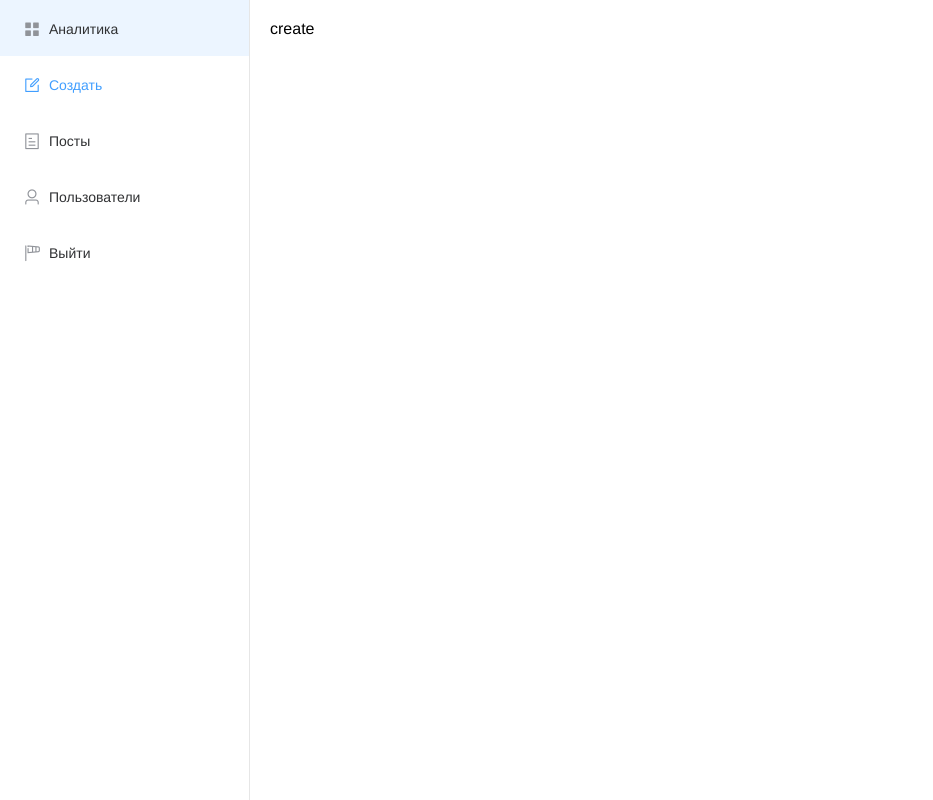
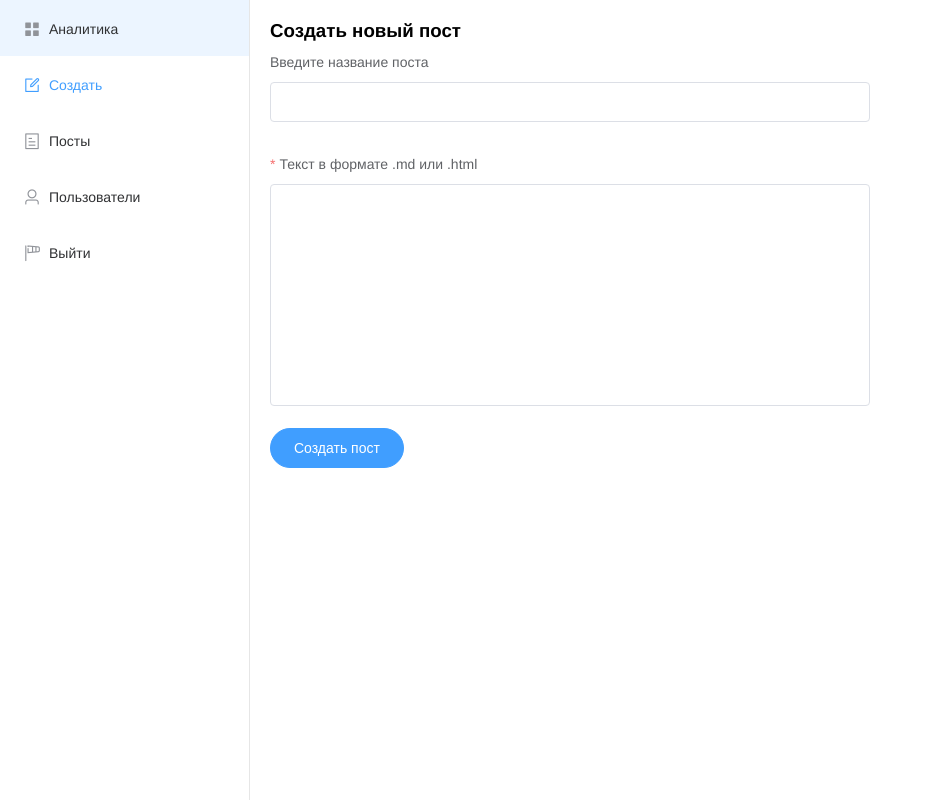
Before and after one commit to frontend33/nuxt-fullstack-project, a Nuxt app: page /admin/create in a window 1280 px wide. Shown: the whole page, without its empty margins (0-933 px from the left). Built offline with nearby package versions, Linux system fonts and the light colour scheme; no server answers.

Commit message:
create post

```diff
--- a/pages/admin/create.vue
+++ b/pages/admin/create.vue
@@ -1,10 +1,84 @@
 <template>
-    <div>create</div>
+  <div>
+    <el-form
+      class="form-comment"
+      :model="controls"
+      :rules="rules"
+      ref="form"
+      @submit.native.prevent="onSubmit"
+    >
+      <h1 class="mb">Создать новый пост</h1>
+
+      <el-form-item label="Введите название поста" prop="title">
+        <el-input v-model.trim="controls.title"/>
+      </el-form-item>
+
+      <el-form-item label="Текст в формате .md или .html" prop="text">
+        <el-input v-model.trim="controls.text" type="textarea" resize="none" :rows="10"/>
+      </el-form-item>
+
+      <el-form-item>
+        <el-button type="primary" native-type="submit" round :loading="loading">Создать пост</el-button>
+      </el-form-item>
+    </el-form>
+  </div>
 </template>
 
 <script>
 export default {
-    layout: 'admin',
-    middleware: ['admin-auth']
+  layout: "admin",
+  middleware: ["admin-auth"],
+  data() {
+    return {
+      loading: false,
+      controls: {
+        title: "",
+        text: ""
+      },
+      rules: {
+        text: [
+          {
+            required: true,
+            message: "Текст не должен быть пустым",
+            trigger: "blur"
+          }
+        ],
+        tirle: [
+          {
+            required: true,
+            message: "Название поста не может быть пустым",
+            trigger: "blur"
+          }
+        ]
+      }
+    };
+  },
+  methods: {
+    onSubmit() {
+      this.$refs.form.validate(async valid => {
+        if (valid) {
+          this.loading = true;
+          const formData = {
+            title: this.controls.title,
+            text: this.controls.text
+          };
+          try {
+            await this.$store.dispatch("post/create", formData);
+            this.controls.text = "";
+            this.controls.title = "";
+            this.$message.success("Пост создан")
+          } catch (e) {} finally {
+              this.loading = false
+          }
+        }
+      });
+    }
+  }
+};
+</script>
+
+<style lang="scss" scoped>
+form {
+  width: 600px;
 }
-</script>
+</style>
--- a/pages/admin/post/_id.vue
+++ b/pages/admin/post/_id.vue
@@ -1,18 +1,106 @@
 <template>
-  <div>
-    <el-breadcrumb separator="/">
+  <div class="page-wrap">
+    <el-breadcrumb separator="/" class="mb">
       <el-breadcrumb-item to="/admin/list">Посты</el-breadcrumb-item>
-      <el-breadcrumb-item>{{$route.params.id}}</el-breadcrumb-item>
+      <el-breadcrumb-item>{{post.title}}</el-breadcrumb-item>
     </el-breadcrumb>
 
-    Post {{$route.params.id}}
+    <el-form
+      class="form-comment"
+      :model="controls"
+      :rules="rules"
+      ref="form"
+      @submit.native.prevent="onSubmit"
+    >
+      <!-- <h2>Войти в панель администратора</h2> -->
+      <el-form-item label="Текст в формате .md или .html" prop="text">
+        <el-input v-model.trim="controls.text" type="textarea" resize="none" :rows="10"/>
+      </el-form-item>
+
+      <div class="mb">
+        <small class="mr">
+          <i class="el-icon-time"></i>
+          <span>{{ new Date(post.date).toLocaleDateString() }}</span>
+        </small>
+
+        <small>
+          <i class="el-icon-view"></i>
+          <span>{{ post.views }}</span>
+        </small>
+      </div>
+
+      <el-form-item>
+        <el-button type="primary" native-type="submit" round :loading="loading">Обновить</el-button>
+      </el-form-item>
+    </el-form>
   </div>
 </template>
 
 <script>
+import { async } from "q";
 export default {
   layout: "admin",
   // Защищаем роут от неавторизованных пользователей
-  middleware: ["admin-auth"]
+  middleware: ["admin-auth"],
+  head() {
+    return {
+      title: `Пост | ${this.post.title}`
+    };
+  },
+  validate({ params }) {
+    return Boolean(params.id);
+  },
+  //   дата формируется на сервере
+  async asyncData({ store, params }) {
+    const post = await store.dispatch("post/fetchAdminById", params.id);
+    return { post };
+  },
+  data() {
+    return {
+      loading: false,
+      controls: {
+        text: "",
+        password: ""
+      },
+      rules: {
+        text: [
+          {
+            required: true,
+            message: "Текст не должен быть пустым",
+            trigger: "blur"
+          }
+        ]
+      }
+    };
+  },
+  methods: {
+    onSubmit() {
+      this.$refs.form.validate(async valid => {
+        if (valid) {
+          this.loading = true;
+          const FormData = {
+            text: this.controls.text,
+            id: this.post._id
+          };
+          try {
+            await this.$store.dispatch("post/update", FormData);
+            this.$message.success("Пост обновлен")
+            this.loading = false
+          } catch (e) {
+              this.loading = false
+          }
+        }
+      });
+    }
+  }
 };
 </script>
+
+<style lang="scss" scoped>
+.page-wrap {
+  width: 600px;
+}
+.mr {
+  margin-right: 2rem;
+}
+</style>
--- a/store/post.js
+++ b/store/post.js
@@ -1,16 +1,35 @@
+const posts = [
+    { title: 'Post 1', date: new Date(), views: 22, comments: [1, 2], _id: 'id1' },
+    { title: 'Post 2', date: new Date(), views: 22, comments: [1, 2], _id: 'id2' },
+
+]
 export const actions = {
     async fetchAdmin({ }) {
         return await new Promise(resolve => {
             setTimeout(() => {
-                resolve([
-                    { title: 'Post 1', date: new Date(), views: 22, comments: [1, 2], _id: Math.random() },
-                    { title: 'Post 2', date: new Date(), views: 22, comments: [1, 2], _id: Math.random() },
-
-                ])
+                resolve(posts)
             }, 1000)
         })
     },
     async remove({}, id) {
 
+    },
+
+    async update({}, {id, text}) {
+
+    },
+    async create({}, {title, text}) {
+        return await new Promise(resolve => {
+            setTimeout(() => {
+                resolve()
+            }, 1000)
+        })
+    },
+    async fetchAdminById({}, id) {
+        return await new Promise(resolve => {
+            setTimeout(() => {
+                resolve(posts.find(p => p._id === id))
+            }, 1000)
+        })
     }
 }
```
